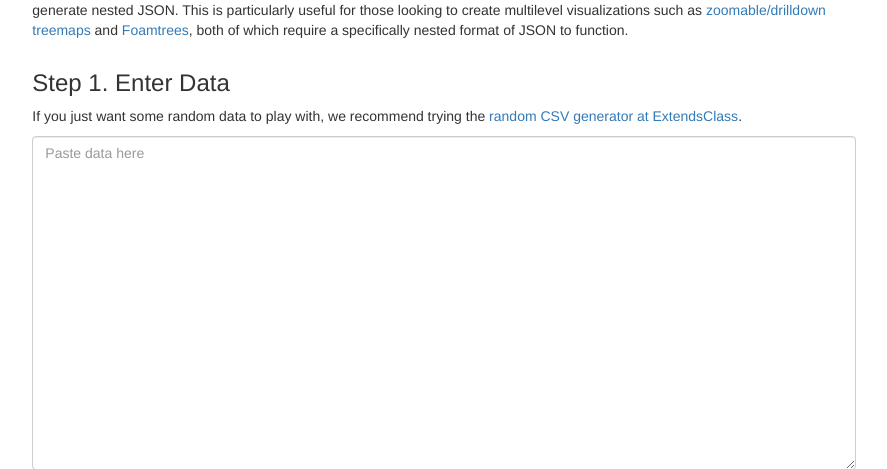
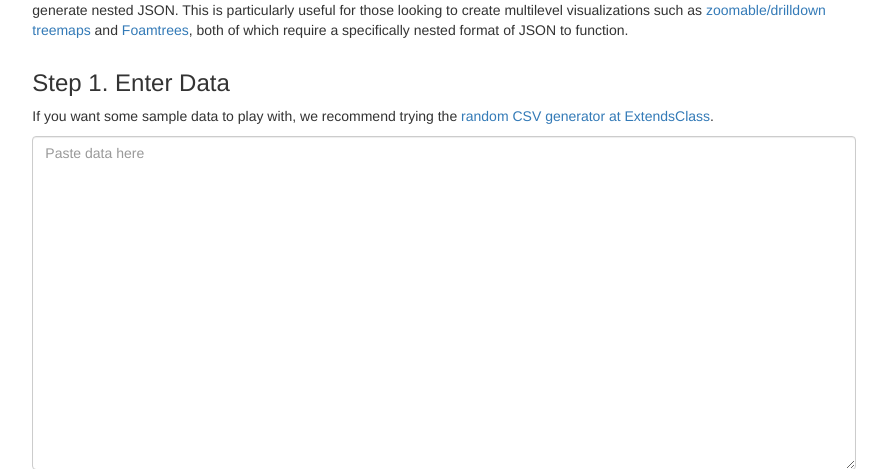
Before and after one commit to vladimiriii/jsonify-it, a Flask app: page / in a window 1280 px wide. Shown: the part 202-671 px from the top of the page, without its empty margins (196-1083 px from the left). Run offline with Flask 2, Linux system fonts and the light colour scheme; parts of the project's set-up code (start-up, migrations or seed data) failed here and were passed over; some libraries are stand-ins or nearby versions.

Commit message:
Small text changes

```diff
--- a/app/templates/index.html
+++ b/app/templates/index.html
@@ -13,7 +13,7 @@
 <div class="row">
 	<div class="col-md-8 col-md-offset-2">
 		<h3>Step 1. Enter Data</h3>
-		<p>If you just want some random data to play with, we recommend trying the <a href="https://extendsclass.com/csv-generator.html">random CSV generator at ExtendsClass</a>.</p>
+		<p>If you want some sample data to play with, we recommend trying the <a href="https://extendsclass.com/csv-generator.html">random CSV generator at ExtendsClass</a>.</p>
 		    <textarea class="form-control" id="CSVinput" rows="16" placeholder="Paste data here"></textarea>
 	</div>
 </div> <!-- CSV Input Row -->
--- a/app/templates/json-to-csv.html
+++ b/app/templates/json-to-csv.html
@@ -15,7 +15,7 @@
 		<div class="row"> <!-- JSON Input Row -->
 			<div class="col-md-12">
 				  <h3>JSON Input</h3>
-				  <p>If you just want some random data to play with, we recommend trying the <a href="https://extendsclass.com/json-generator.html">random JSON generator at ExtendsClass</a>.</p>
+				  <p>If you want some sample data to play with, we recommend trying the <a href="https://extendsclass.com/json-generator.html">random JSON generator at ExtendsClass</a>.</p>
 				  <textarea class="form-control" id="JSONinput" rows="16" placeholder="Paste data here"></textarea>
 			</div>
 		</div>
```
